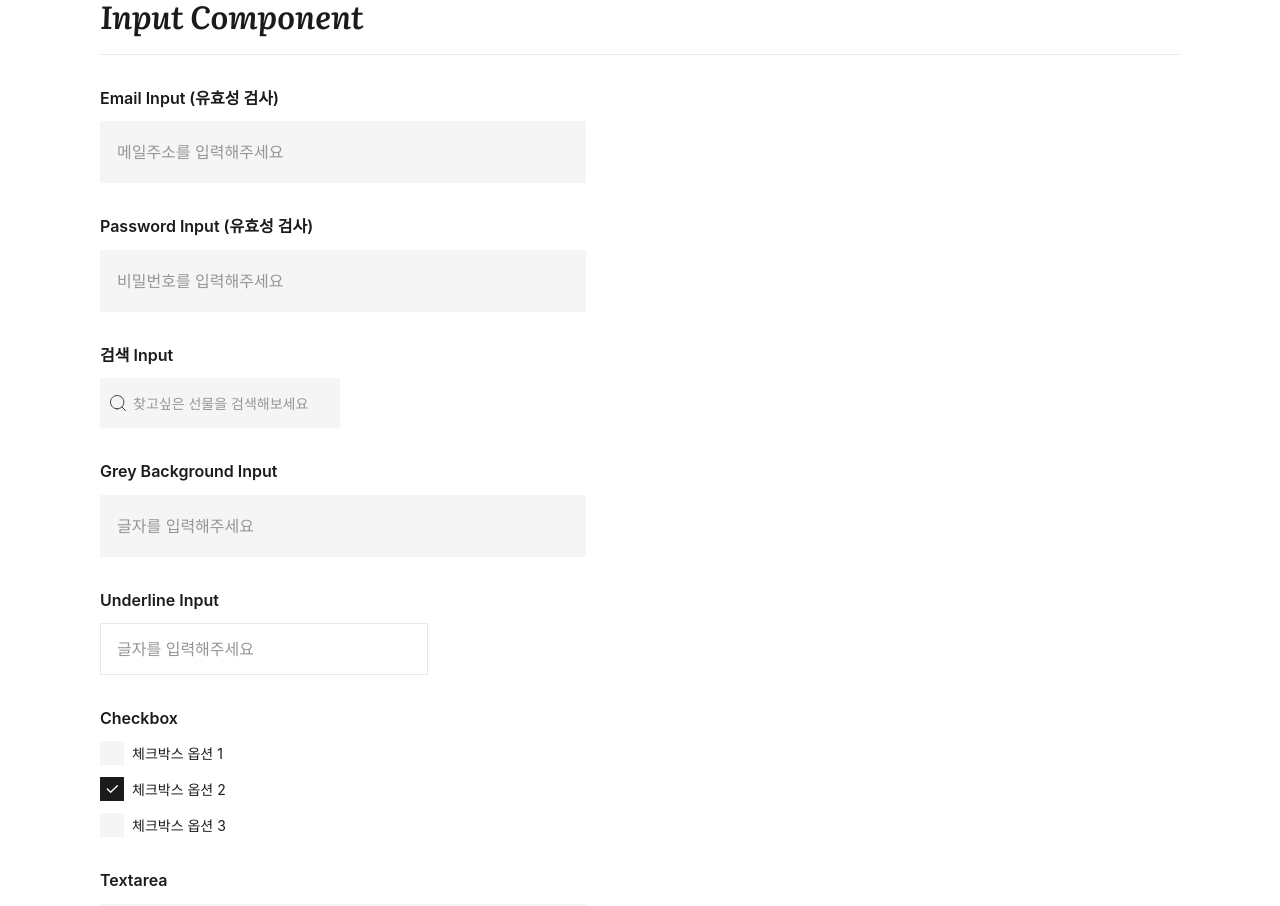
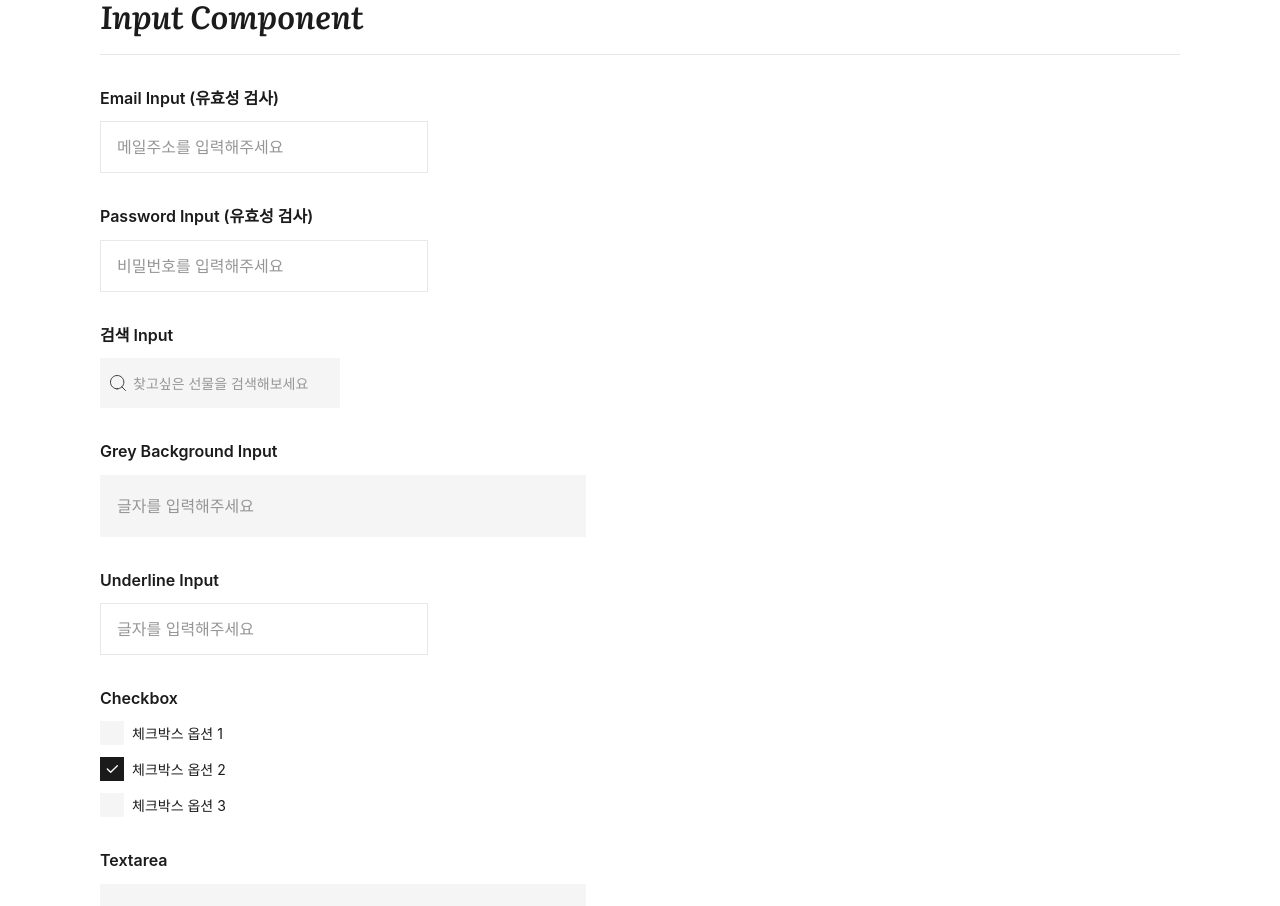
Before and after one commit to MAISON-CADEAU/maison-cadeau, a Next.js app: page / in a window 1280 px wide. Shown: the part 1880-2786 px from the top of the page. Built offline with nearby package versions, Linux system fonts and the light colour scheme.

Commit message:
fix: Input variant를 원래대로 복구
- variant 타입에서 underline 제거 (default, search, grey만 유지)
- Input 기본값을 "default"로 변경
- page.tsx에서 variant="default" 사용
- input_default 스타일 클래스 추가

Co-Authored-By: Claude Sonnet 4.5 <noreply@anthropic.com>

```diff
--- a/src/app/page.tsx
+++ b/src/app/page.tsx
@@ -168,7 +168,7 @@ export default function Home() {
                 <h3 className={styles.input_group_title}>Email Input (유효성 검사)</h3>
                 <Input
                   type="email"
-                  variant="grey"
+                  variant="default"
                   placeholder="메일주소를 입력해주세요"
                   value={email}
                   onChange={handleEmailChange}
@@ -181,7 +181,7 @@ export default function Home() {
                 <h3 className={styles.input_group_title}>Password Input (유효성 검사)</h3>
                 <Input
                   type="password"
-                  variant="grey"
+                  variant="default"
                   placeholder="비밀번호를 입력해주세요"
                   value={password}
                   onChange={handlePasswordChange}
--- a/src/components/common/input/Input.tsx
+++ b/src/components/common/input/Input.tsx
@@ -6,11 +6,12 @@ import type { IInputProps, ITextareaProps, ICheckboxProps } from "./Input.types"
 import styles from "./Input.module.scss";
 
 const Input = forwardRef<HTMLInputElement, IInputProps>(
-  ({ className, label, error, helperText, isValid, variant = "grey", type = "text", id, ...props }, ref) => {
+  ({ className, label, error, helperText, isValid, variant = "default", type = "text", id, ...props }, ref) => {
     const inputId = id || label?.toLowerCase().replace(/\s/g, "-");
 
     const inputClassNames = [
       styles.input,
+      variant === "default" && styles.input_default,
       variant === "search" && styles.input_search,
       variant === "grey" && styles.input_grey,
       error && styles.input_error,
--- a/src/components/common/input/Input.types.ts
+++ b/src/components/common/input/Input.types.ts
@@ -5,7 +5,7 @@ export interface IInputProps extends InputHTMLAttributes<HTMLInputElement> {
   error?: string;
   helperText?: string;
   isValid?: boolean;
-  variant?: "grey" | "search";
+  variant?: "default" | "search" | "grey";
 }
 
 export interface ITextareaProps extends TextareaHTMLAttributes<HTMLTextAreaElement> {
@@ -14,6 +14,6 @@ export interface ITextareaProps extends TextareaHTMLAttributes<HTMLTextAreaEleme
   helperText?: string;
 }
 
-export interface ICheckboxProps extends InputHTMLAttributes<HTMLInputElement> {
+export interface ICheckboxProps extends Omit<InputHTMLAttributes<HTMLInputElement>, "type"> {
   label?: string;
 }
```
